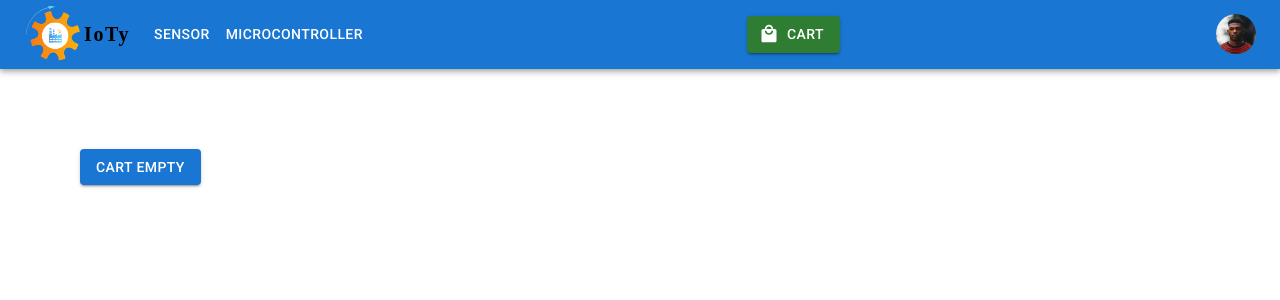
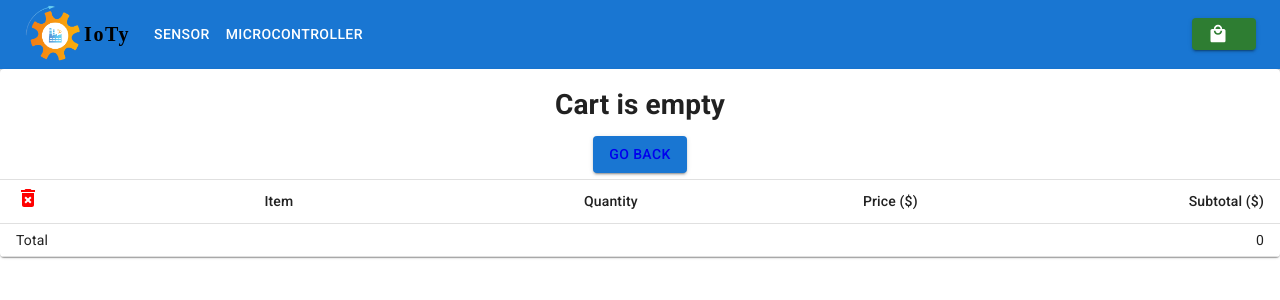
Before and after one commit to matiasgays/E-commerce-FrontEnd-React, a React (Create React App) app: page /cart in a window 1280 px wide. Shown: the top 300 px of the page. Built offline with nearby package versions, Linux system fonts and the light colour scheme.

Commit message:
primera preentrega CartView

```diff
--- a/src/App.js
+++ b/src/App.js
@@ -12,6 +12,7 @@ const App = () => {
 
   return (
     <>
+    <React.StrictMode>
         <BrowserRouter>
           <CartContextProvider>
             <NavBar/>
@@ -23,6 +24,7 @@ const App = () => {
             </Routes>
           </CartContextProvider>
         </BrowserRouter>
+      </React.StrictMode>
     </>
   )
 }
--- a/src/components/Cart.js
+++ b/src/components/Cart.js
@@ -1,5 +1,5 @@
 import * as React from 'react'
-import { useContext, useState } from 'react'
+import { useContext } from 'react'
 import { CartContext } from '../context/CartContext'
 import Table from '@mui/material/Table'
 import TableBody from '@mui/material/TableBody'
@@ -15,28 +15,25 @@ import { Link } from 'react-router-dom'
 const Cart = () => {
 
   const { cartList, removeItem, clear } = useContext(CartContext)
-  const [emptyCart, setEmptyCart] = useState(false)
-
-  React.useEffect(() => {
-    cartList.length === 0 && setEmptyCart(!emptyCart)
-    // eslint-disable-next-line react-hooks/exhaustive-deps
-  },[])
 
   const toggleCartView = () => {
     clear()
-    setEmptyCart(!emptyCart)
   }
 
   return (
     <>
-    {emptyCart ?
-      <Link to={'/'} style={{textDecoration: 'none'}}><Button variant="contained" sx={{margin:10}}>Cart empty</Button></Link> :
       <TableContainer component={Paper}>
         <Table sx={{ minWidth: 650 }} size="small" aria-label="a dense table">
           <TableHead>
             <TableRow>
               <TableCell align="center" colSpan={5}>
-                Cart
+              {cartList.length === 0 ?
+                <>
+                  <h1>Cart is empty</h1>
+                  <Button variant="contained"><Link to={'/'} style={{textDecoration: 'none'}}>Go Back</Link></Button>
+                </> :
+                <h1>Cart</h1>
+              }
               </TableCell>
             </TableRow>
             <TableRow>
@@ -56,7 +53,7 @@ const Cart = () => {
               sx={{ '&:last-child td, &:last-child th': { border: 0 } }}
               >
                 <TableCell>
-                  <DeleteForeverIcon onClick={() => removeItem(item)}/>
+                  <DeleteForeverIcon onClick={() => removeItem(item.id)}/>
                 </TableCell>
                 <TableCell component="th" scope="row">
                   {item.name}
@@ -71,13 +68,12 @@ const Cart = () => {
                   Total
                 </TableCell>
                 <TableCell align="right">
-                  Total
+                  {cartList.reduce((total, item)=>total+(item.price*item.quantity),0)}
                 </TableCell>
               </TableRow>
           </TableBody>
         </Table>
       </TableContainer>
-    }
   </>
   )
 }
--- a/src/components/CartWidget.js
+++ b/src/components/CartWidget.js
@@ -1,19 +1,70 @@
 import * as React from 'react'
 import Box from '@mui/material/Box'
+import Menu from '@mui/material/Menu'
+import Avatar from '@mui/material/Avatar'
+import Typography from '@mui/material/Typography'
+import MenuItem from '@mui/material/MenuItem'
+import { useContext } from 'react'
+import { CartContext } from '../context/CartContext'
 import Button from '@mui/material/Button'
-import Tooltip from '@mui/material/Tooltip'
 import LocalMallIcon from '@mui/icons-material/LocalMall'
 import { Link } from 'react-router-dom'
+import ListItemText from '@mui/material/ListItemText'
+import ListItemAvatar from '@mui/material/ListItemAvatar'
 
 const CartWidget = () => {
+
+  const {cartList} = useContext(CartContext)
+  const [anchorElUser, setAnchorElUser] = React.useState(null)
+
+  const handleOpenUserMenu = (event) => {
+    setAnchorElUser(event.currentTarget)
+  }
+
+  const handleCloseUserMenu = () => {
+    setAnchorElUser(null)
+  }
+
   return (
-    <Box sx={{ flexGrow: 1 }}>
-      <Tooltip title="IoT enabled devices">
-        <Button variant="contained" startIcon={<LocalMallIcon />} color="success">
-          <Link to='/cart' style={{textDecoration: 'none', color: 'white'}}>Cart</Link>
-        </Button>
-      </Tooltip>
-    </Box>
+    <>
+      <Box sx={{ flexGrow: 0 }}>
+        <Link to='/cart' style={{textDecoration: 'none', color: 'white'}} >
+          <Button variant="contained" startIcon={<LocalMallIcon />} color="success" onMouseOver={handleOpenUserMenu}>
+            {cartList.length > 0 && cartList.reduce(((total, itemQ)=>total+itemQ.quantity),0)}
+          </Button>
+          {cartList.length > 0 &&
+            <Menu
+              sx={{ mt: '35px' }}
+              id="menu-appbar"
+              anchorEl={anchorElUser}
+              anchorOrigin={{
+                vertical: 'top',
+                horizontal: 'right',
+              }}
+              keepMounted
+              transformOrigin={{
+                vertical: 'top',
+                horizontal: 'right',
+              }}
+              open={Boolean(anchorElUser)}
+              onClose={handleCloseUserMenu}
+            >
+            {cartList.map((item) => (
+              <MenuItem key={item.name} divider={true}>
+                <ListItemAvatar>
+                  <Avatar alt="Travis Howard" src={`../../${item.img}`} />
+                </ListItemAvatar>
+                <ListItemText sx={{px: 3}}>{item.name}</ListItemText>
+                <Typography variant="body2" color="text.secondary">
+                  {item.quantity}
+                </Typography>
+              </MenuItem>
+            ))}
+            </Menu>
+          }
+        </Link>
+      </Box>
+    </>
   )
 }
 
--- a/src/components/NavBar.js
+++ b/src/components/NavBar.js
@@ -2,10 +2,9 @@ import * as React from 'react'
 import AppBar from '@mui/material/AppBar'
 import Toolbar from '@mui/material/Toolbar'
 import Container from '@mui/material/Container'
-import CartWidget from './CartWidget'
 import Logo from './Logo'
 import MenuCategories from './MenuCategories'
-import UserWidget from './UserWidget'
+import CartWidget from './CartWidget'
 
 const NavBar = () => {
 
@@ -16,7 +15,6 @@ const NavBar = () => {
           <Logo />
           <MenuCategories />
           <CartWidget />
-          <UserWidget />
         </Toolbar>
       </Container>
     </AppBar>
--- a/src/components/UserWidget.js
+++ /dev/null
@@ -1,59 +0,0 @@
-import * as React from 'react'
-import Box from '@mui/material/Box'
-import IconButton from '@mui/material/IconButton'
-import Menu from '@mui/material/Menu'
-import Avatar from '@mui/material/Avatar'
-import Typography from '@mui/material/Typography'
-import avatar from '../images/avatar_1.png'
-import Tooltip from '@mui/material/Tooltip'
-import MenuItem from '@mui/material/MenuItem'
-
-const settings = ['Profile', 'Account', 'Dashboard', 'Logout']
-
-const UserWidget = () => {
-  const [anchorElUser, setAnchorElUser] = React.useState(null)
-
-  const handleOpenUserMenu = (event) => {
-    setAnchorElUser(event.currentTarget)
-  }
-
-  const handleCloseUserMenu = () => {
-    setAnchorElUser(null)
-  }
-
-  return (
-    <>
-      <Box sx={{ flexGrow: 0 }}>
-        <Tooltip title="Open settings">
-          <IconButton onClick={handleOpenUserMenu} sx={{ p: 0 }}>
-            <Avatar alt="M" src={avatar} />
-          </IconButton>
-        </Tooltip>
-        <Menu
-          sx={{ mt: '45px' }}
-          id="menu-appbar"
-          anchorEl={anchorElUser}
-          anchorOrigin={{
-            vertical: 'top',
-            horizontal: 'right',
-          }}
-          keepMounted
-          transformOrigin={{
-            vertical: 'top',
-            horizontal: 'right',
-          }}
-          open={Boolean(anchorElUser)}
-          onClose={handleCloseUserMenu}
-        >
-          {settings.map((setting) => (
-            <MenuItem key={setting} onClick={handleCloseUserMenu}>
-              <Typography textAlign="center">{setting}</Typography>
-            </MenuItem>
-          ))}
-        </Menu>
-      </Box>
-    </>
-  )
-}
-
-export default UserWidget
--- a/src/context/CartContext.js
+++ b/src/context/CartContext.js
@@ -6,7 +6,6 @@ export const CartContext = createContext()
 const CartContextProvider = ({children}) => {
 
   const [cartList, setCartList] = useState([])
-  const [updateValue, setUpdateValue] = useState(true)
 
   const updateArray = (updateItem, quantity) => {
     let newArr = cartList.map((item) => {
@@ -18,11 +17,6 @@ const CartContextProvider = ({children}) => {
     setCartList(newArr);
   };
 
-  React.useEffect(() => {
-    console.log(cartList)
-    // eslint-disable-next-line react-hooks/exhaustive-deps
-  },[updateValue])
-
   const addItem = (item, quantity) => {
     if(cartList.some((value) => value.name === item.name)) {
       updateArray(item, quantity)
@@ -31,27 +25,20 @@ const CartContextProvider = ({children}) => {
       item.quantity = quantity
       setCartList([...cartList, item])
     }
-    setUpdateValue(!updateValue)
   }
 
   const removeItem = (itemId) => {
-    console.log(itemId.id)
-    const items = cartList.filter(item => item.id !== itemId.id)
-    setCartList({ items: items } )
-    console.log(cartList)
+    let newArr = cartList.filter(item => item.id !== itemId)
+    setCartList(newArr)
   }
 
   const clear = () => {
     setCartList([])
   }
 
-  const isInCart = (id) => {
-
-  }
-
   return (
     <>
-      <CartContext.Provider value={{cartList, addItem, removeItem, clear, isInCart}}>{children}</CartContext.Provider>
+      <CartContext.Provider value={{cartList, addItem, removeItem, clear}}>{children}</CartContext.Provider>
     </>
   )
 }
```
Lines whose indentation alone changed are shown as unchanged.
